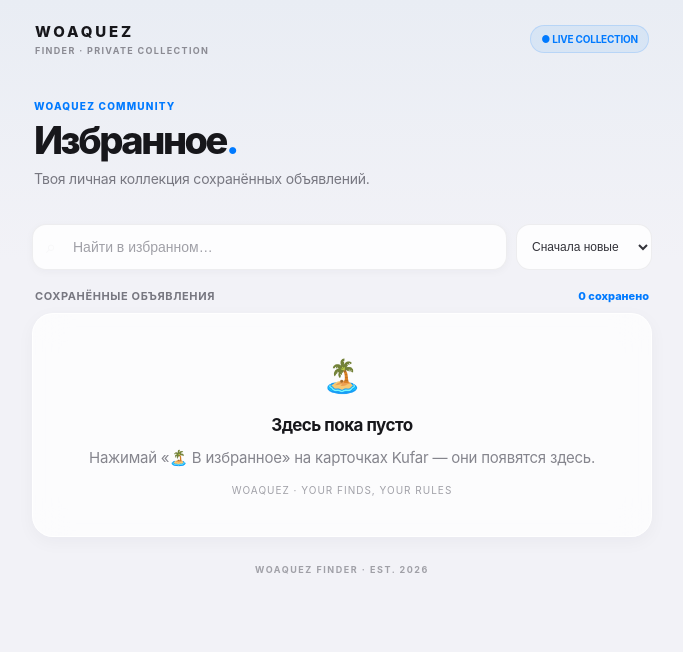
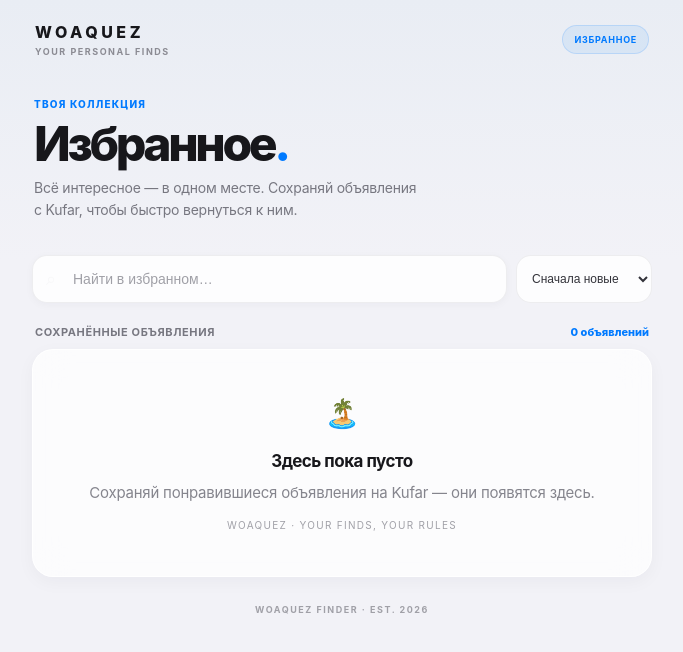
Before and after one commit to pidrpidr85-sudo/stone-island-woaquez, a plain HTML site: page docs/index.html in a window 1280 px wide. Shown: the whole page, without its empty margins (298-981 px from the left). Drawn offline with Linux system fonts and the light colour scheme.

Commit message:
Polish WOAQUEZ Mini App and remove image splash

```diff
--- a/docs/index.html
+++ b/docs/index.html
@@ -42,24 +42,43 @@ footer{text-align:center;color:#a0a0a7;font-size:9px;margin-top:27px;letter-spac
 @media(max-width:360px){.card{grid-template-columns:94px minmax(0,1fr)}.photo,.photo-placeholder{width:94px}.body{padding:10px}.sort{max-width:112px}h1{font-size:34px}}
 @media(prefers-color-scheme:dark){:root{color-scheme:dark;--bg:#000;--panel:rgba(28,28,30,.92);--text:#f5f5f7;--accent:#0a84ff;--danger:#ff453a}body{background:linear-gradient(180deg,#17191e 0,#000 300px);color:var(--text)}.brand,.price,.empty strong{color:#f5f5f7}.brand-sub,.intro,.section-line,.meta{color:#98989f}.status{background:rgba(10,132,255,.15);border-color:rgba(10,132,255,.25);color:#64b5ff}.search,.sort{background:rgba(44,44,46,.9);border-color:rgba(84,84,88,.45);color:#f5f5f7}.card{background:rgba(28,28,30,.92);border-color:rgba(84,84,88,.35)}.photo-placeholder{background:linear-gradient(145deg,#343438,#222226);color:#92929a}.actions a{background:#0a84ff;border-color:#0a84ff}.actions button{background:#2c2c2e;color:#e5e5ea;border-color:#48484a}.actions .remove{color:#ff6961;background:rgba(255,69,58,.12);border-color:rgba(255,69,58,.2)}.empty{background:rgba(28,28,30,.9);border-color:rgba(84,84,88,.35)}.empty strong{color:#f5f5f7}.empty small,footer{color:#77777e}.toast{background:rgba(27,58,37,.95);border-color:rgba(48,209,88,.25);color:#75df91}}
 
-#splash{position:fixed;inset:0;z-index:9999;background:#08090d;display:grid;place-items:center;opacity:1;visibility:visible;transition:opacity .55s ease,visibility .55s ease}
-#splash img{width:100%;height:100%;object-fit:cover;display:block}
-#splash.is-hidden{opacity:0;visibility:hidden;pointer-events:none}
-#splash .splash-mark{position:absolute;left:0;right:0;bottom:calc(42px + env(safe-area-inset-bottom));text-align:center;color:#fff;font:800 13px -apple-system,BlinkMacSystemFont,sans-serif;letter-spacing:.28em;text-shadow:0 2px 14px #000}
+
+/* Refined WOAQUEZ finish */
+header{padding-bottom:14px}
+.brand{font-size:16px;letter-spacing:.22em}
+.brand-sub{font-size:9px;letter-spacing:.17em}
+.status{font-size:9px;letter-spacing:.08em;padding:8px 11px}
+.hero{padding-top:27px;padding-bottom:15px}
+h1{font-size:42px;letter-spacing:-.07em}
+.intro{font-size:14px;line-height:1.55;max-width:390px}
+.toolbar{margin-top:20px;margin-bottom:22px}
+.search,.sort{height:48px;border-radius:15px}
+.card{border-radius:19px;transition:transform .16s ease,box-shadow .16s ease}
+.card:active{transform:scale(.992)}
+.photo,.photo-placeholder{min-height:145px}
+.body{padding:14px}
+.title{font-size:13.5px;line-height:1.4}
+.price{font-size:17px}
+.actions a,.actions button{min-height:36px;border-radius:11px}
+.actions a{letter-spacing:.01em}
+.empty{padding:42px 22px}
+.empty-mark{font-size:28px}
+.empty small{letter-spacing:.13em}
+footer{padding-bottom:5px}
+@media(min-width:560px){h1{font-size:48px}.card{min-height:165px}.photo,.photo-placeholder{min-height:165px}}
 
   </style>
 </head>
 <body>
-  <div id="splash" aria-label="Загрузка WOAQUEZ"><img src="./54E6830B-FDE0-4A4A-9B4E-5743160D0D3A.png" alt=""><div class="splash-mark">WOAQUEZ</div></div>
   <div class="shell">
     <header>
-      <div><div class="brand">WOAQUEZ</div><div class="brand-sub">FINDER · PRIVATE COLLECTION</div></div>
-      <div class="status">● LIVE COLLECTION</div>
+      <div><div class="brand">WOAQUEZ</div><div class="brand-sub">YOUR PERSONAL FINDS</div></div>
+      <div class="status">ИЗБРАННОЕ</div>
     </header>
     <section class="hero">
-      <div class="eyebrow">WOAQUEZ COMMUNITY</div>
+      <div class="eyebrow">ТВОЯ КОЛЛЕКЦИЯ</div>
       <h1 id="pageTitle">Избранное<span style="color:var(--accent)">.</span></h1>
-      <div class="intro" id="pageIntro">Твоя личная коллекция сохранённых объявлений.</div>
+      <div class="intro" id="pageIntro">Всё интересное — в одном месте. Сохраняй объявления с Kufar, чтобы быстро вернуться к ним.</div>
     </section>
     <section id="favoritesPanel" class="panel">
     <div class="toolbar">
@@ -68,7 +87,7 @@ footer{text-align:center;color:#a0a0a7;font-size:9px;margin-top:27px;letter-spac
     </div>
     <div class="section-line"><span>Сохранённые объявления</span><span id="count">0 / 0</span></div>
     <div id="notice" hidden></div>
-    <main id="list"><div class="empty"><div class="empty-mark">🏝️</div><strong>Собираем твою коллекцию</strong>Загружаю сохранённые объявления…</div></main>
+    <main id="list"><div class="empty"><div class="empty-mark">🏝️</div><strong>Загружаем избранное</strong>Загружаю сохранённые объявления…</div></main>
     </section>
     <footer>WOAQUEZ FINDER · EST. 2026</footer>
   </div>
@@ -129,9 +148,9 @@ footer{text-align:center;color:#a0a0a7;font-size:9px;margin-top:27px;letter-spac
     const shown = items.filter(x => [x.title,x.city,x.price].join(" ").toLowerCase().includes(q));
     if (sort.value === "az") shown.sort((a,b) => String(a.title).localeCompare(String(b.title),"ru"));
     else shown.sort((a,b) => sort.value === "new" ? (Number(b.savedAt)||0) - (Number(a.savedAt)||0) : (Number(a.savedAt)||0) - (Number(b.savedAt)||0));
-    count.textContent = q ? shown.length + " из " + items.length : items.length + (items.length === 1 ? " сохранено" : " сохранено");
+    count.textContent = q ? shown.length + " из " + items.length : items.length + " " + (items.length === 1 ? "объявление" : items.length >= 2 && items.length <= 4 ? "объявления" : "объявлений");
     if (!shown.length) {
-      list.innerHTML = '<div class="empty"><div class="empty-mark">' + (items.length ? "⌕" : "🏝️") + '</div><strong>' + (items.length ? "Ничего не найдено" : "Здесь пока пусто") + '</strong>' + (items.length ? "Попробуй другой запрос." : "Нажимай «🏝️ В избранное» на карточках Kufar — они появятся здесь.") + '<small>WOAQUEZ · YOUR FINDS, YOUR RULES</small></div>';
+      list.innerHTML = '<div class="empty"><div class="empty-mark">' + (items.length ? "⌕" : "🏝️") + '</div><strong>' + (items.length ? "Ничего не найдено" : "Здесь пока пусто") + '</strong>' + (items.length ? "Попробуй другой запрос." : "Сохраняй понравившиеся объявления на Kufar — они появятся здесь.") + '<small>WOAQUEZ · YOUR FINDS, YOUR RULES</small></div>';
       return;
     }
     list.innerHTML = shown.map(x => '<article class="card">' +
@@ -319,7 +338,6 @@ footer{text-align:center;color:#a0a0a7;font-size:9px;margin-top:27px;letter-spac
       history.replaceState({}, "", location.pathname);
     }
     render();
-    window.setTimeout(() => { const splash = document.getElementById("splash"); if (splash) splash.classList.add("is-hidden"); }, 2400);
   })();
   filter.addEventListener("input", render);
   sort.addEventListener("change", render);
```
